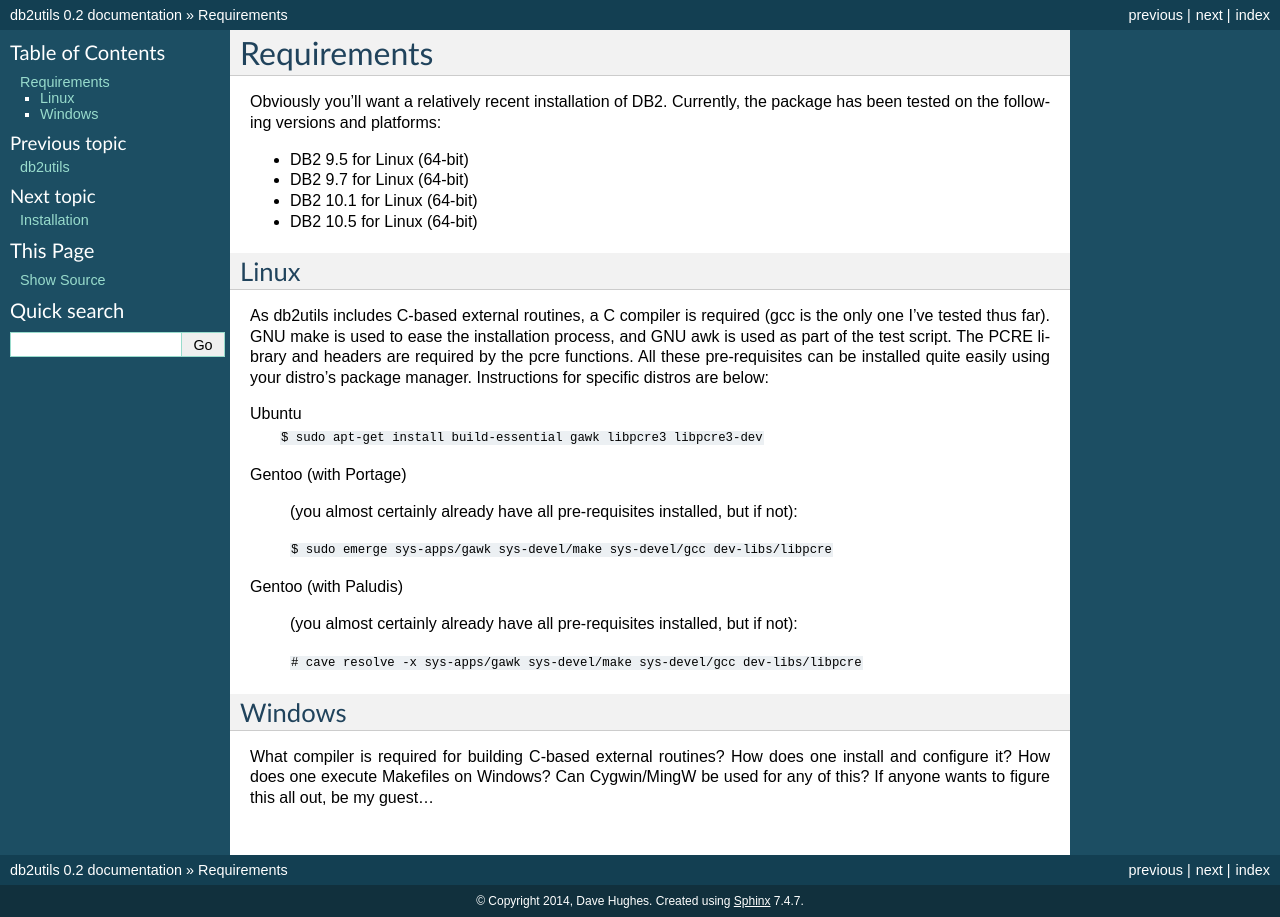
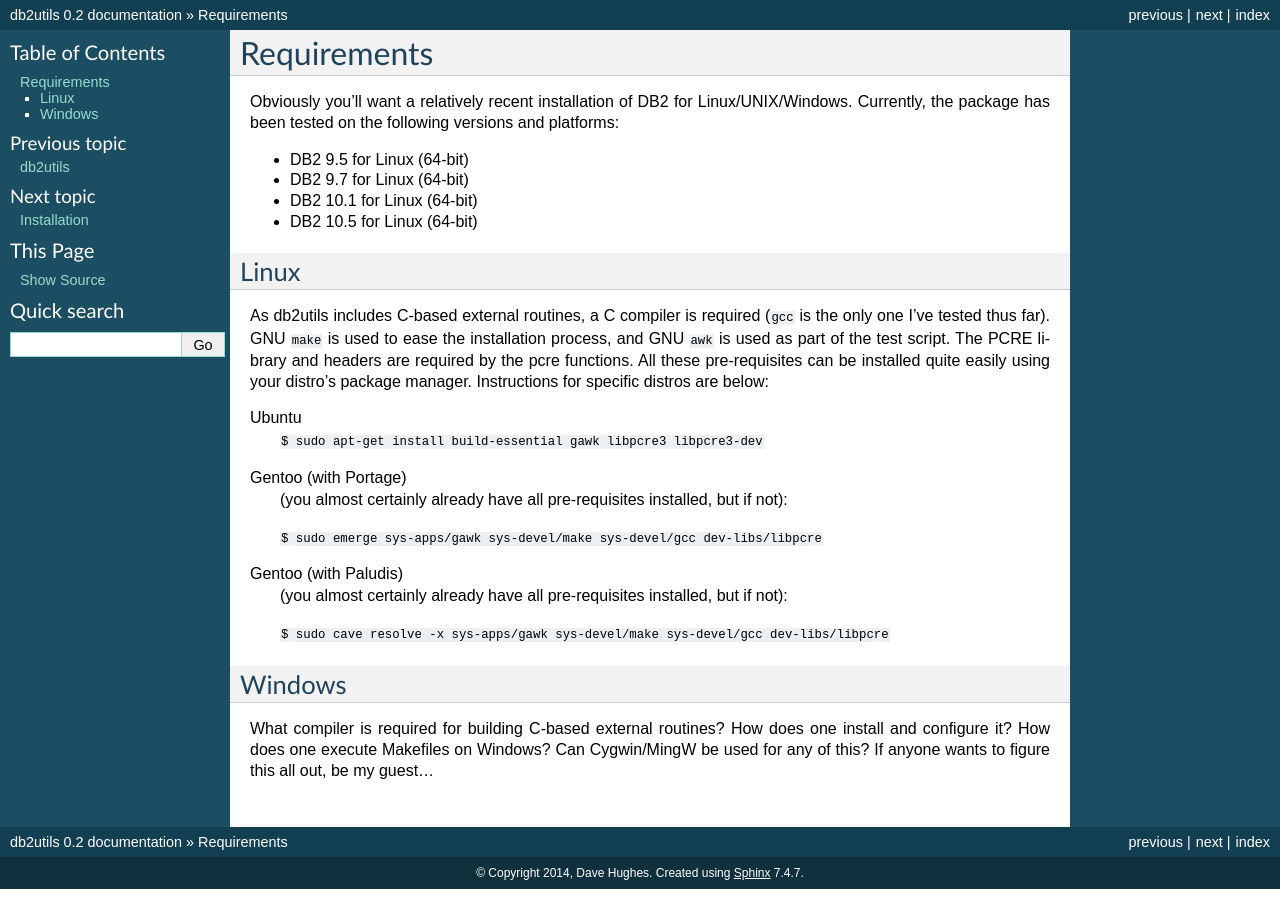
Before and after one commit to waveform-computing/db2utils, a Sphinx documentation site: the page built from docs/requirements.rst, in a window 1280 px wide. Built offline with Sphinx 7.4.7, drawn with Linux system fonts in a browser that asks for light colours; pages that are not in the unit, such as notebooks, are missing from menus.

Commit message:
More doc tidying up

```diff
--- a/README.rst
+++ b/README.rst
@@ -8,13 +8,14 @@
 9.7, 10.1, and 10.5 under Linux (and previously with DB2 9.5 under Linux,
 although I cannot currently test with this version).
 
-The projcet uses the `MIT license`_. `Source code`_ and `downloads`_ are
-available on GitHub.  Extensive `documentation`_ is available from ReadTheDocs,
+The project uses the `MIT license`_. `Source code`_ and `downloads`_ are
+available on GitHub, which also hosts the `bug tracker`_.  Extensive `documentation`_ is available from ReadTheDocs,
 which includes installation instructions.
 
 
 .. _MIT license: http://www.opensource.org/licenses/mit-license.php
 .. _Source code: https://github.com/waveform80/db2utils
 .. _downloads: https://github.com/waveform80/db2utils/releases
+.. _bug tracker: https://github.com/waveform80/db2utils/issues
 .. _documentation: http://db2utils.readthedocs.org/
 .. _IBM DB2 for Linux/UNIX/Windows: http://www-01.ibm.com/software/data/db2/linux-unix-windows/
--- a/docs/index.rst
+++ b/docs/index.rst
@@ -50,7 +50,8 @@
    requirements
    installation
    first_steps
-   documentation
+   overview
+   reference
    license
 
 
--- a/docs/requirements.rst
+++ b/docs/requirements.rst
@@ -4,8 +4,9 @@
 Requirements
 ============
 
-Obviously you'll want a relatively recent installation of DB2. Currently, the
-package has been tested on the following versions and platforms:
+Obviously you'll want a relatively recent installation of DB2 for
+Linux/UNIX/Windows. Currently, the package has been tested on the following
+versions and platforms:
 
 * DB2 9.5 for Linux (64-bit)
 * DB2 9.7 for Linux (64-bit)
@@ -15,10 +16,10 @@
 Linux
 =====
 
-As db2utils includes C-based external routines, a C compiler is required (gcc
-is the only one I've tested thus far). GNU make is used to ease the
-installation process, and GNU awk is used as part of the test script. The PCRE
-library and headers are required by the pcre functions. All these
+As db2utils includes C-based external routines, a C compiler is required
+(``gcc`` is the only one I've tested thus far). GNU ``make`` is used to ease
+the installation process, and GNU ``awk`` is used as part of the test script.
+The PCRE library and headers are required by the pcre functions. All these
 pre-requisites can be installed quite easily using your distro's package
 manager. Instructions for specific distros are below:
 
@@ -26,16 +27,16 @@
     ``$ sudo apt-get install build-essential gawk libpcre3 libpcre3-dev``
 
 Gentoo (with Portage)
-
-    (you almost certainly already have all pre-requisites installed, but if not):
+    (you almost certainly already have all pre-requisites installed, but if
+    not):
 
     ``$ sudo emerge sys-apps/gawk sys-devel/make sys-devel/gcc dev-libs/libpcre``
 
 Gentoo (with Paludis)
+    (you almost certainly already have all pre-requisites installed, but if
+    not):
 
-    (you almost certainly already have all pre-requisites installed, but if not):
-
-    ``# cave resolve -x sys-apps/gawk sys-devel/make sys-devel/gcc dev-libs/libpcre``
+    ``$ sudo cave resolve -x sys-apps/gawk sys-devel/make sys-devel/gcc dev-libs/libpcre``
 
 Windows
 =======
```
Also changed, not shown: docs/first_steps.rst (+18 -18 lines), docs/installation.rst (+7 -7 lines), docs/overview.rst (renamed from docs/documentation.rst, +5 -112 lines), docs/reference.rst (added, +94 -0 lines).
